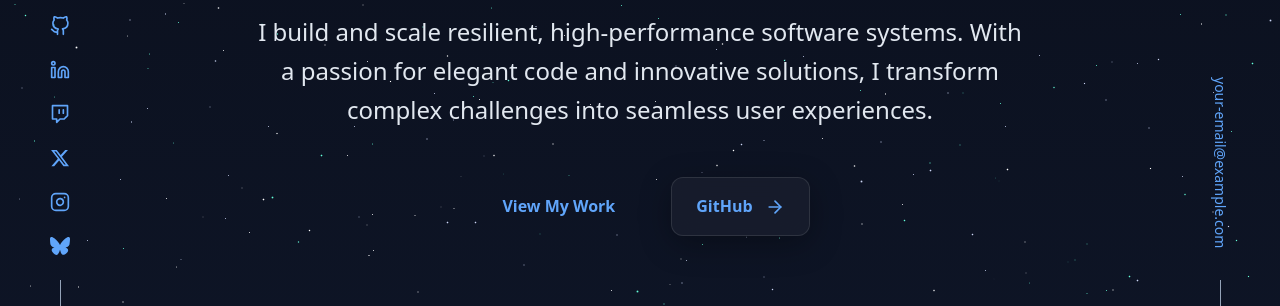
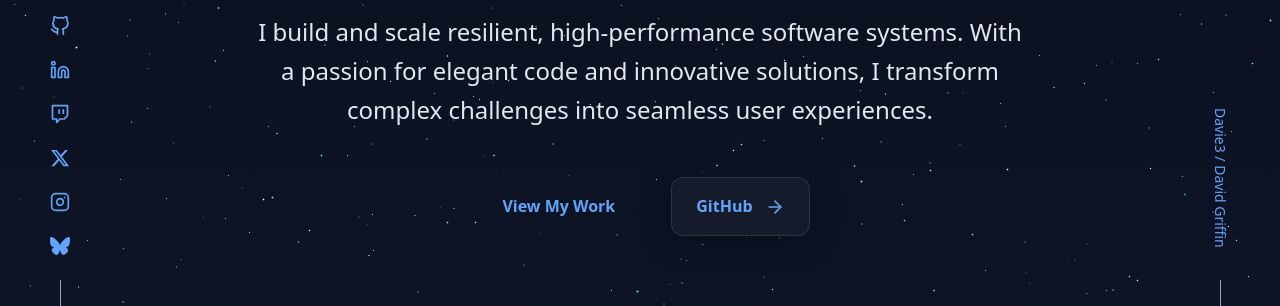
Before and after one commit to Davie3/davie3-com, a Next.js app: page / in a window 1280 px wide. Shown: the part 424-730 px from the top of the page. Built offline with nearby package versions, Linux system fonts and the light colour scheme.

Commit message:
chore: update sidebar email to display name instead

```diff
--- a/src/components/layout/right-sidebar.tsx
+++ b/src/components/layout/right-sidebar.tsx
@@ -16,7 +16,7 @@ export function RightSidebar(): JSX.Element {
         className="p-2 text-[color:var(--color-slate-dark)] hover:text-[color:var(--color-accent)] transition-transform duration-300 hover:-translate-y-1 text-sm"
         style={{ writingMode: 'vertical-rl' }}
       >
-        your-email@example.com
+        Davie3 / David Griffin
       </a>
       <div className="mt-6 w-px h-24 bg-[color:var(--color-slate-dark)]"></div>
     </motion.div>
```
